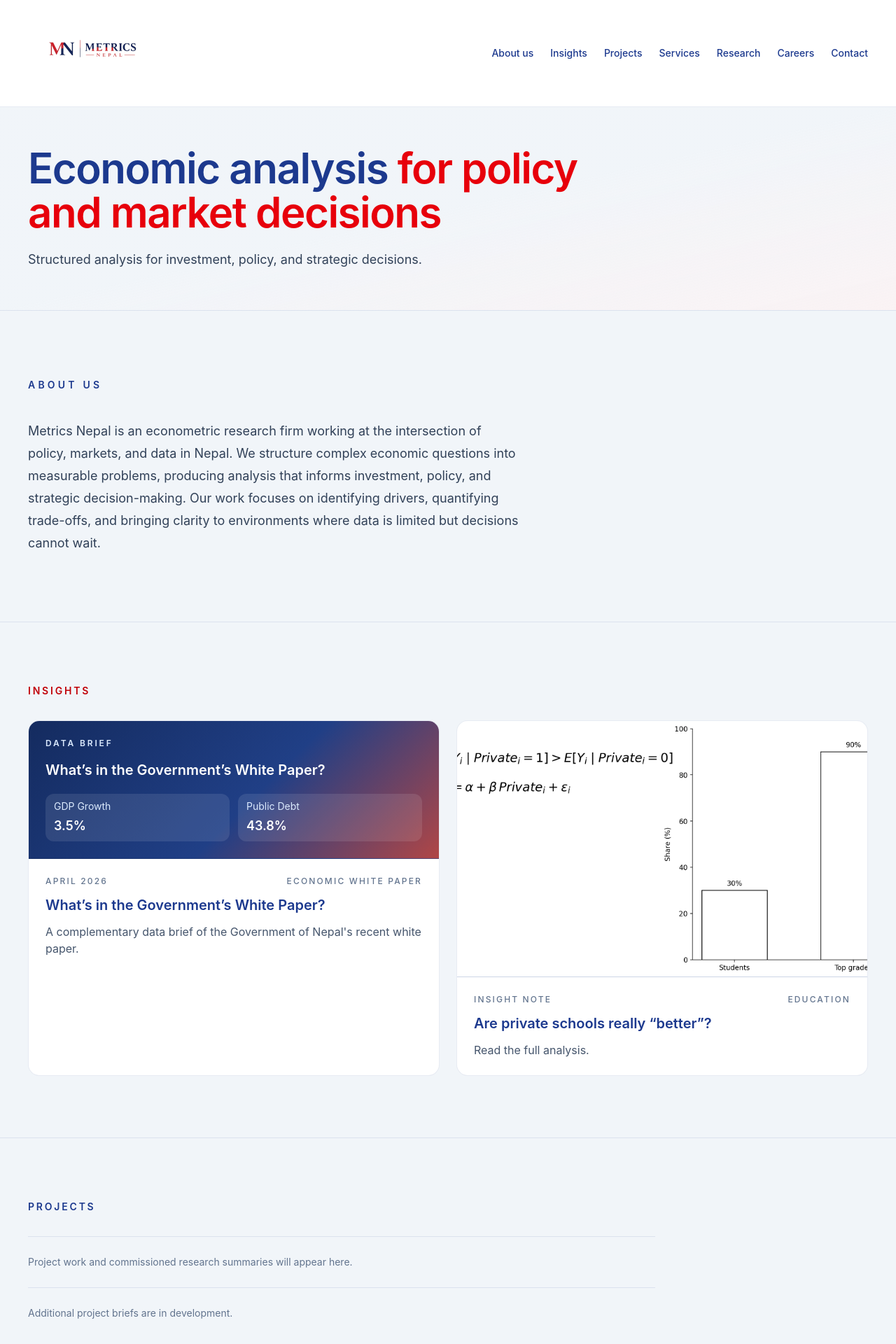
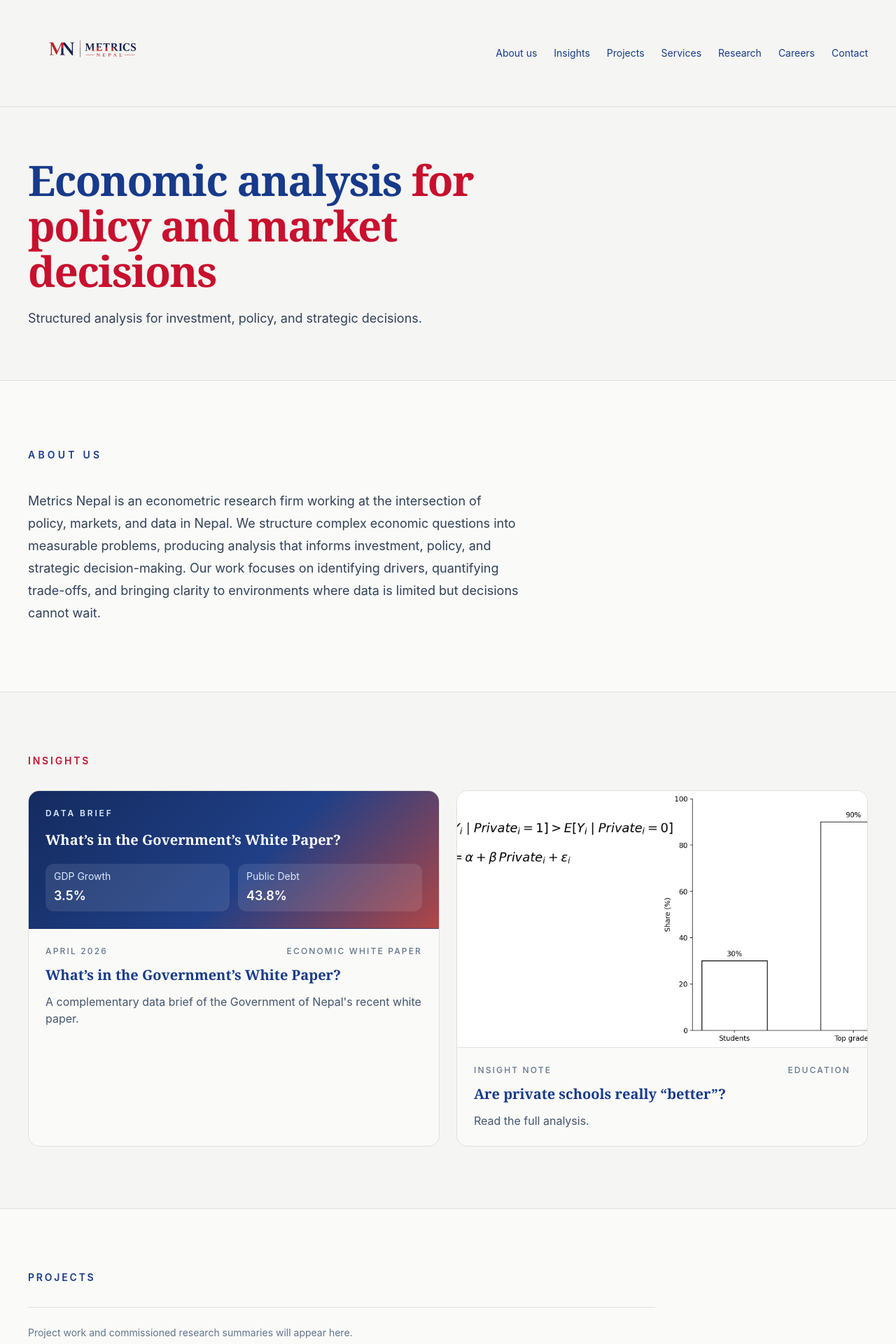
Before and after one commit to sgaut002/metrics-nepal-site, a React (Vite) app: page / in a window 1280 px wide. Shown: the top 1920 px of the page at 70% size. Built offline with nearby package versions, Linux system fonts and the light colour scheme.

Commit message:
Refine site visual system

```diff
--- a/src/App.jsx
+++ b/src/App.jsx
@@ -445,7 +445,7 @@ function SiteHeader({
   onToggleMobileMenu,
 }) {
   return (
-    <header className="sticky top-0 z-50 border-b border-blue-900/10 bg-white">
+    <header className="sticky top-0 z-50 border-b border-[#E0E0DC] bg-[#F5F5F3]">
       <div className="mx-auto flex max-w-7xl items-center justify-between px-6 py-3 lg:px-10">
         <div className="flex items-center gap-3">
           <a
@@ -472,7 +472,7 @@ function SiteHeader({
             <a
               key={item.label}
               href={item.href}
-              className="text-sm font-medium text-blue-900 transition hover:text-red-600"
+              className="text-sm font-normal text-[#173A8A] transition hover:text-[#C8102E]"
             >
               {item.label}
             </a>
@@ -489,7 +489,7 @@ function SiteHeader({
 
 function InsightArticlePage({ isMobileMenuOpen, onCloseMobileMenu, onToggleMobileMenu }) {
   return (
-    <div className="min-h-screen bg-slate-100 text-slate-900">
+    <div className="min-h-screen bg-[#F5F5F3] text-slate-900 [font-family:Inter,ui-sans-serif,system-ui,sans-serif]">
       <SiteHeader
         navItems={NAV_ITEMS}
         isMobileMenuOpen={isMobileMenuOpen}
@@ -504,7 +504,7 @@ function InsightArticlePage({ isMobileMenuOpen, onCloseMobileMenu, onToggleMobil
           <div className="text-center text-sm font-semibold uppercase tracking-[0.2em] text-red-700">
             Insights
           </div>
-          <h1 className="mt-4 text-center text-3xl font-bold text-blue-900 sm:text-4xl">
+          <h1 className="mt-4 text-center text-3xl font-semibold text-[#173A8A] sm:text-4xl [font-family:Georgia,'Times_New_Roman',serif]">
             {PRIVATE_SCHOOLS_ARTICLE.title}
           </h1>
           <div className="mt-10 space-y-6 text-lg leading-8 text-slate-700">
@@ -1180,7 +1180,7 @@ function WhitePaperBriefPage({
 
 function Homepage({ isMobileMenuOpen, onCloseMobileMenu, onToggleMobileMenu }) {
   return (
-    <div className="min-h-screen bg-slate-100 text-slate-900">
+    <div className="min-h-screen bg-[#F5F5F3] text-slate-900 [font-family:Inter,ui-sans-serif,system-ui,sans-serif]">
       <SiteHeader
         navItems={NAV_ITEMS}
         isMobileMenuOpen={isMobileMenuOpen}
@@ -1191,12 +1191,12 @@ function Homepage({ isMobileMenuOpen, onCloseMobileMenu, onToggleMobileMenu }) {
       />
 
       <main>
-        <section className="border-b border-blue-900/10 bg-gradient-to-br from-slate-100 via-slate-100 to-red-50/70">
-          <div className="mx-auto max-w-7xl px-6 py-10 sm:py-12 lg:px-10 lg:py-14">
+        <section className="border-b border-[#E0E0DC] bg-[#F5F5F3]">
+          <div className="mx-auto max-w-7xl px-6 py-12 sm:py-12 lg:px-10 lg:py-[72px]">
             <div className="max-w-5xl">
-              <h1 className="max-w-[14ch] text-3xl font-semibold leading-[1.05] tracking-tight text-blue-900 sm:max-w-[16ch] sm:text-4xl lg:max-w-[20ch] lg:text-6xl">
+              <h1 className="max-w-[14ch] text-3xl font-semibold leading-[1.08] tracking-tight text-[#173A8A] sm:max-w-[16ch] sm:text-4xl lg:max-w-[24ch] lg:text-6xl [font-family:Georgia,'Times_New_Roman',serif]">
                 <span>Economic analysis</span>{" "}
-                <span className="text-red-600">for policy and market decisions</span>
+                <span className="text-[#C8102E]">for policy and market decisions</span>
               </h1>
               <p className="mt-5 max-w-xl text-base leading-7 text-slate-700 sm:text-lg sm:leading-8">
                 Structured analysis for investment, policy, and strategic decisions.
@@ -1205,10 +1205,10 @@ function Homepage({ isMobileMenuOpen, onCloseMobileMenu, onToggleMobileMenu }) {
           </div>
         </section>
 
-        <section id="about" className="border-b border-blue-900/10">
+        <section id="about" className="border-b border-[#E0E0DC] bg-[#FAFAF8]">
           <div className="mx-auto max-w-7xl scroll-mt-28 px-6 py-20 lg:px-10 lg:py-24">
             <div className="max-w-[44rem]">
-              <div className="text-sm font-semibold uppercase tracking-[0.3em] text-blue-900">
+              <div className="text-sm font-semibold uppercase tracking-[0.3em] text-[#173A8A]">
                 About us
               </div>
               <div className="mt-10 text-base leading-8 text-slate-700 sm:text-lg">
@@ -1218,21 +1218,21 @@ function Homepage({ isMobileMenuOpen, onCloseMobileMenu, onToggleMobileMenu }) {
           </div>
         </section>
 
-        <section id="insights" className="border-b border-blue-900/10">
+        <section id="insights" className="border-b border-[#E0E0DC] bg-[#F5F5F3]">
           <div className="mx-auto max-w-7xl scroll-mt-28 px-6 py-18 lg:px-10 lg:py-22">
-            <div className="text-sm font-semibold uppercase tracking-[0.2em] text-red-700">
+            <div className="text-sm font-semibold uppercase tracking-[0.2em] text-[#C8102E]">
               Insights
             </div>
             <div className="mt-8 grid gap-6 md:grid-cols-2">
               <a
                 href={WHITE_PAPER_HASH_PATH}
-                className="group overflow-hidden rounded-2xl border border-blue-900/10 bg-white transition-colors hover:border-red-200 hover:bg-white/90"
+                className="group overflow-hidden rounded-2xl border border-[#E0E0DC] bg-[#FAFAF8] transition-colors hover:border-red-200 hover:bg-[#FAFAF8]"
               >
                 <div className="border-b border-blue-900/10 bg-[linear-gradient(135deg,#142b5f_0%,#203f86_55%,#b04646_100%)] p-5 text-white sm:p-6">
                   <div className="text-xs font-semibold uppercase tracking-[0.24em] text-blue-100">
                     Data Brief
                   </div>
-                  <h3 className="mt-4 text-xl font-semibold leading-7 text-white">
+                  <h3 className="mt-4 text-xl font-semibold leading-7 text-white [font-family:Georgia,'Times_New_Roman',serif]">
                     {WHITE_PAPER_TITLE}
                   </h3>
                   <div className="mt-5 grid grid-cols-2 gap-3 text-sm">
@@ -1251,7 +1251,7 @@ function Homepage({ isMobileMenuOpen, onCloseMobileMenu, onToggleMobileMenu }) {
                     <span>April 2026</span>
                     <span>Economic White Paper</span>
                   </div>
-                  <h3 className="text-xl font-semibold text-blue-900">
+                  <h3 className="text-xl font-semibold text-[#173A8A] [font-family:Georgia,'Times_New_Roman',serif]">
                     {WHITE_PAPER_TITLE}
                   </h3>
                   <p className="text-sm leading-6 text-slate-600 sm:text-base">
@@ -1262,9 +1262,9 @@ function Homepage({ isMobileMenuOpen, onCloseMobileMenu, onToggleMobileMenu }) {
 
               <a
                 href={PRIVATE_SCHOOLS_HASH_PATH}
-                className="group overflow-hidden rounded-2xl border border-blue-900/10 bg-white transition-colors hover:border-red-200 hover:bg-white/90"
+                className="group overflow-hidden rounded-2xl border border-[#E0E0DC] bg-[#FAFAF8] transition-colors hover:border-red-200 hover:bg-[#FAFAF8]"
               >
-                <div className="aspect-[16/10] overflow-hidden border-b border-blue-900/10 bg-slate-200">
+                <div className="aspect-[16/10] overflow-hidden border-b border-[#E0E0DC] bg-[#F5F5F3]">
                   <img
                     src="/insights-private-schools-1.png"
                     alt="Are private schools really better?"
@@ -1276,7 +1276,7 @@ function Homepage({ isMobileMenuOpen, onCloseMobileMenu, onToggleMobileMenu }) {
                     <span>Insight Note</span>
                     <span>Education</span>
                   </div>
-                  <h3 className="text-xl font-semibold text-blue-900">
+                  <h3 className="text-xl font-semibold text-[#173A8A] [font-family:Georgia,'Times_New_Roman',serif]">
                     {PRIVATE_SCHOOLS_ARTICLE.title}
                   </h3>
                   <p className="text-sm leading-6 text-slate-600 sm:text-base">
@@ -1288,13 +1288,13 @@ function Homepage({ isMobileMenuOpen, onCloseMobileMenu, onToggleMobileMenu }) {
           </div>
         </section>
 
-        <section id="papers" className="border-b border-blue-900/10">
+        <section id="papers" className="border-b border-[#E0E0DC] bg-[#FAFAF8]">
           <div className="mx-auto max-w-7xl scroll-mt-28 px-6 py-18 lg:px-10 lg:py-22">
             <div className="max-w-4xl">
-              <div className="text-sm font-semibold uppercase tracking-[0.2em] text-blue-900">
+              <div className="text-sm font-semibold uppercase tracking-[0.2em] text-[#173A8A]">
                 Projects
               </div>
-              <div className="mt-8 divide-y divide-blue-900/10 border-t border-blue-900/10">
+              <div className="mt-8 divide-y divide-[#E0E0DC] border-t border-[#E0E0DC]">
                 <div className="py-6 text-sm leading-6 text-slate-500">
                   Project work and commissioned research summaries will appear here.
                 </div>
@@ -1306,10 +1306,10 @@ function Homepage({ isMobileMenuOpen, onCloseMobileMenu, onToggleMobileMenu }) {
           </div>
         </section>
 
-        <section id="careers" className="border-b border-blue-900/10">
+        <section id="careers" className="border-b border-[#E0E0DC] bg-[#F5F5F3]">
           <div className="mx-auto max-w-7xl scroll-mt-28 px-6 py-18 lg:px-10 lg:py-22">
             <div className="max-w-4xl">
-              <div className="text-sm font-semibold uppercase tracking-[0.3em] text-blue-900">
+              <div className="text-sm font-semibold uppercase tracking-[0.3em] text-[#173A8A]">
                 Careers
               </div>
               <div className="mt-8 text-base leading-8 text-slate-700 sm:text-lg">
@@ -1319,7 +1319,7 @@ function Homepage({ isMobileMenuOpen, onCloseMobileMenu, onToggleMobileMenu }) {
           </div>
         </section>
 
-        <footer className="border-b border-blue-900/10">
+        <footer className="border-b border-[#E0E0DC] bg-[#FAFAF8]">
           <div className="mx-auto max-w-7xl px-6 py-10 lg:px-10">
             <div className="space-y-2 text-sm leading-6 text-slate-600">
               <div>© 2026 Metrics Nepal</div>
```
